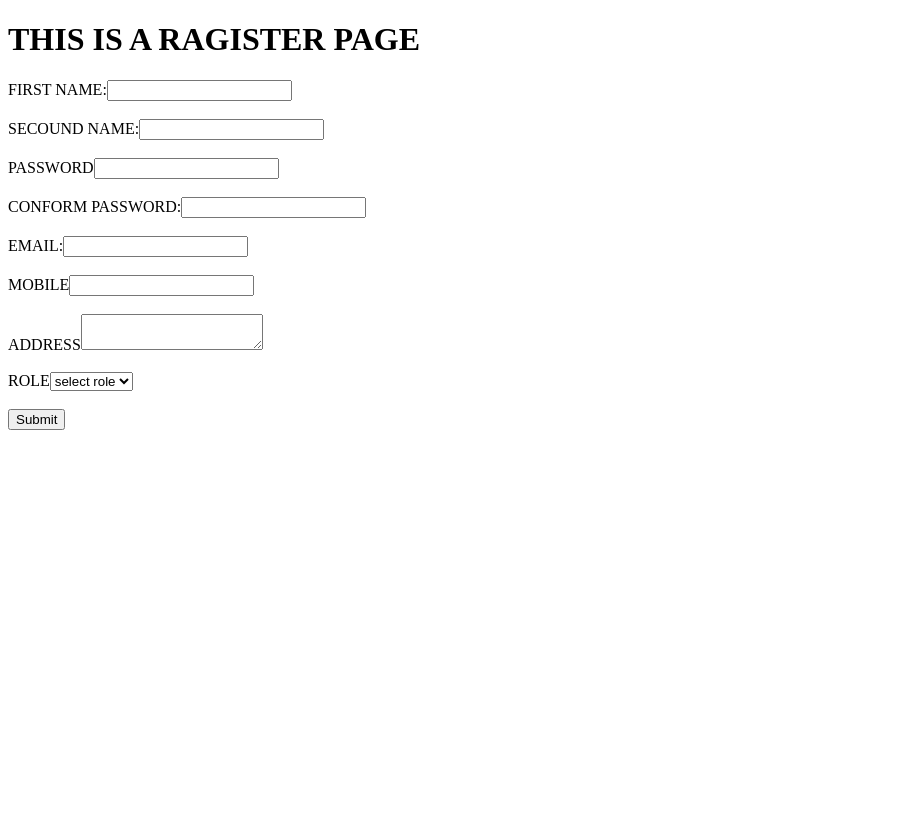
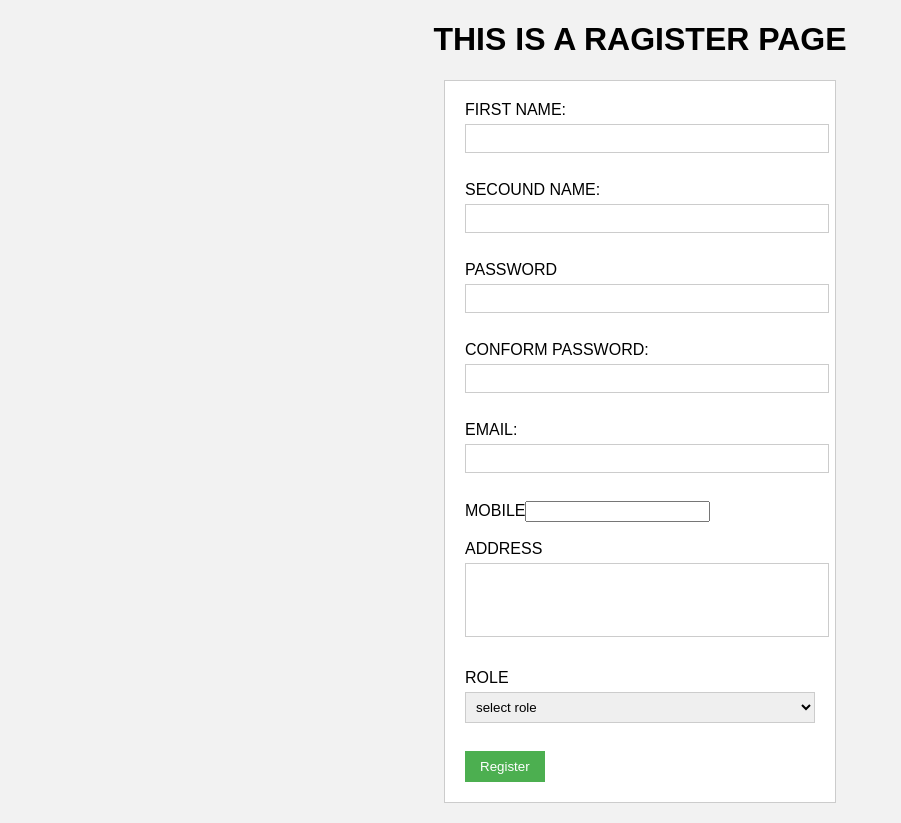
Before and after one commit to maruviraj11/gujarat_vidyapith, a Java web app: page / in a window 1280 px wide. Shown: the whole page, without its empty margins (0-901 px from the left). Before the commit the page ends 430 px from the top, so only its background shows below. Run offline with Tomcat 11, a stand-in JSP engine, Linux system fonts and the light colour scheme.

Commit message:
Add files via upload

```diff
--- a/MCA 2/WEB-TEC/AISSIGNMENT/register3/src/java/registerservlet.java
+++ b/MCA 2/WEB-TEC/AISSIGNMENT/register3/src/java/registerservlet.java
@@ -39,10 +39,11 @@ public class registerservlet extends HttpServlet {
 
             if (i > 0) {
                 out.println("<h3>Registration Successful!</h3>");
+
             } else {
                 out.println("<h3>Registration Failed!</h3>");
             }
-
+             //out.println("<a href="index.jsp">BACK</a>");
             con.close();
 
         } catch (Exception e) {
--- a/MCA 2/WEB-TEC/AISSIGNMENT/register3/web/index.jsp
+++ b/MCA 2/WEB-TEC/AISSIGNMENT/register3/web/index.jsp
@@ -10,121 +10,165 @@
     <head>
         <meta http-equiv="Content-Type" content="text/html; charset=UTF-8">
         <title>REGISTER PAGE</title>
+        <style>
+    body {
+        font-family: Arial, sans-serif;
+        background-color: #f2f2f2;
+    }
 
+    h1 {
+        text-align: center;
+    }
+
+    form {
+        width: 350px;
+        margin: 20px auto;
+        padding: 20px;
+        background-color: white;
+        border: 1px solid #ccc;
+    }
+
+    input[type="text"],
+    input[type="password"],
+    textarea,
+    select {
+        width: 100%;
+        padding: 6px;
+        margin-top: 5px;
+        margin-bottom: 10px;
+        border: 1px solid #ccc;
+    }
+
+    textarea {
+        height: 60px;
+        resize: none;
+    }
+
+    input[type="submit"] {
+        padding: 8px 15px;
+        background-color: #4CAF50;
+        color: white;
+        border: none;
+        cursor: pointer;
+    }
+
+    input[type="submit"]:hover {
+        background-color: #45a049;
+    }
+</style>
         <script>
 function validateForm()
 {
-                var fname=document.forms["regform"]["fname"].value;
-                var lname=document.forms["regform"]["lname"].value;
-                var password=document.forms["regform"]["password"].value;
-                var conpassword=document.forms["regform"]["conpassword"].value;
-                var email=document.forms["regform"]["email"].value;
-                var mobile=document.forms["regform"]["mobile"].value;
-                var address=document.forms["regform"]["address"].value;
-                var role=document.forms["regform"]["role"].value;
+    var fname = document.forms["regform"]["fname"].value.trim();
+    var lname = document.forms["regform"]["lname"].value.trim();
+    var password = document.forms["regform"]["password"].value.trim();
+    var conpassword = document.forms["regform"]["conpassword"].value.trim();
+    var email = document.forms["regform"]["email"].value.trim();
+    var mobile = document.forms["regform"]["mobile"].value.trim();
+    var address = document.forms["regform"]["address"].value.trim();
+    var role = document.forms["regform"]["role"].value;
 
-                var namePattern = /^[A-Za-z]{6,}$/;
+   var namePattern = /^[A-Za-z]{3,20}$/;
     var emailPattern = /^[A-Za-z0-9._%+-]+@[A-Za-z0-9.-]+\.[A-Za-z]{2,}$/;
-                var mobilePattern = /^[0-9]{10}$/;
+    var mobilePattern = /^[6-9][0-9]{9}$/;
+    var passwordPattern = /^(?=.*[a-z])(?=.*[A-Z])(?=.*[0-9])(?=.*[@$!%*?&]).{8,}$/;
 
 
-                 if(fname=="")
+    if (fname=="")
     {
-                    alert("pleace do not blank any filed");
+        alert("do not blank first name filed...");
         return false;
     }
-                if(fname.length<6)
-                {
-                    alert("pleace enter atlist 6 char name");
+
+    if (!namePattern.test(fname)) {
+        alert("First name must contain only alphabets and minimum 3 characters.");
         return false;
     }
-                if (!namePattern.test(fname))
+
+  if (lname=="")
     {
-                    alert("First Name must contain alphabets only and minimum 6 characters.");
+        alert("do not blank last name filed...");
+        return false;
+    }
+
+    if (!namePattern.test(lname)) {
+        alert("Last name must contain only alphabets and minimum 3 characters.");
+        return false;
+    }
+
+    if (password=="")
+    {
+        alert("do not blank password filed...");
+        return false;
+    }
+
+    if (!passwordPattern.test(password)) {
+        alert("Password must be minimum 8 characters and include uppercase, lowercase, number and special character.");
+        return false;
+    }
+
+    if (conpassword=="")
+    {
+        alert("do not blank conforim password filed...");
+        return false;
+    }
+    if (password !== conpassword) {
+        alert("Passwords do not match.");
+        return false;
+    }
+
+    if (email=="")
+    {
+        alert("do not blank email filed...");
+        return false;
+    }
+
+    if (!emailPattern.test(email)) {
+        alert("Enter valid email address.");
+        return false;
+    }
+
+   if (mobile=="")
+    {
+        alert("do not blank mobile filed...");
+        return false;
+    }
+    if (!mobilePattern.test(mobile)) {
+        alert("Enter valid 10-digit mobile number starting with 6-9.");
+        return false;
+    }
+
+    if (address=="")
+    {
+        alert("do not blank address filed...");
+        return false;
+    }
+    if (address.length < 10) {
+        alert("Address must be at least 10 characters.");
         return false;
     }
 
 
-                if(lname=="")
-                {
-                    alert("pleace do not blank any filed");
+
+    if (role === "") {
+        alert("Please select a role.");
         return false;
     }
 
-                if(lname.length<6)
-                {
-                    alert("pleace enter aylist 6 character");
-                    return false;
-                }
-                 if (!namePattern.test(lname))
-                 {
-                    alert("Last Name must contain alphabets only and minimum 6 characters.");
-                    return false;
-                 }
-
-                if(password=="")
-                {
-                    alert("pleace do not blank any filed");
-                    return false;
-                }
-                 if(conpassword=="")
-                {
-                    alert("pleace do not blank any filed");
-                    return false;
-                }
-                if(password != conpassword)
-                {
-                    alert("enter valid passwords");
-                    return false;
-                }
-
-                if(email=="")
-                {
-                    alert("pleace do not blank any filed");
-                    return false;
-                }
-                if (!emailPattern.test(email))
-                {
-                    alert("Enter valid Email address.");
-                    return false;
-                }
-                 if(mobile=="")
-                {
-                    alert("pleace do not blank any filed");
-                    return false;
-                }
-                if(!mobilePattern.test(mobile))
-                {
-                    alert("Mobile number must contain exactly 10 digits.");
-                    return false;
-                }
-                if(address=="")
-                {
-                    alert("pleace do not blank any filed");
-                    return false;
-                }
-                if(role=="")
-                {
-                    alert("pleace do not blank any filed");
-                    return false;
-                }
+    alert("Form submitted successfully!");
     return true;
-
-
-
 }
 </script>
-
     </head>
     <body>
         <h1>THIS IS A RAGISTER PAGE</h1>
 
         <form name="regform" action="registerservlet" method="post" onsubmit=" return validateForm()">
 
-            FIRST NAME:<input type="text" name="fname"><br><br>
+            FIRST NAME:<input type="text" name="fname" maxlength="20"  onkeypress="return /^[A-Za-z ]$/.test(event.key)" required><br><br>
 
 
-            SECOUND NAME:<input type="text" name="lname"><br><br>
+            SECOUND NAME:<input type="text" name="lname" maxlength="20"  onkeypress="return /^[A-Za-z ]$/.test(event.key)" required><br><br>
 
             PASSWORD<input type="password" name="password"><br><br>
 
@@ -134,7 +178,7 @@
 
             EMAIL:<input type="text" name="email"><br><br>
 
-            MOBILE<input type="text" name="mobile"><br><br>
+            MOBILE<input type="number" name="mobile" maxlength="10" required><br><br>
 
             ADDRESS<textarea name="address"></textarea><br><br>
 
@@ -147,7 +191,7 @@
 
             <br><br>
 
-            <input type="submit" name="register">
+            <input type="submit" name="register" value="Register" onclick="return validateForm()">
 
 
 
```
Also changed, not shown: MCA 2/WEB-TEC/AISSIGNMENT/register3/build.xml (line endings or trailing spaces), MCA 2/WEB-TEC/AISSIGNMENT/register3/nbproject/build-impl.xml (line endings or trailing spaces), MCA 2/WEB-TEC/AISSIGNMENT/register3/nbproject/genfiles.properties (line endings or trailing spaces), MCA 2/WEB-TEC/AISSIGNMENT/register3/nbproject/private/private.properties (line endings or trailing spaces), MCA 2/WEB-TEC/AISSIGNMENT/register3/nbproject/private/private.xml (line endings or trailing spaces), MCA 2/WEB-TEC/AISSIGNMENT/register3/nbproject/project.properties (line endings or trailing spaces), MCA 2/WEB-TEC/AISSIGNMENT/register3/nbproject/project.xml (line endings or trailing spaces), 7 other files. Lines whose indentation alone changed are shown as unchanged.
